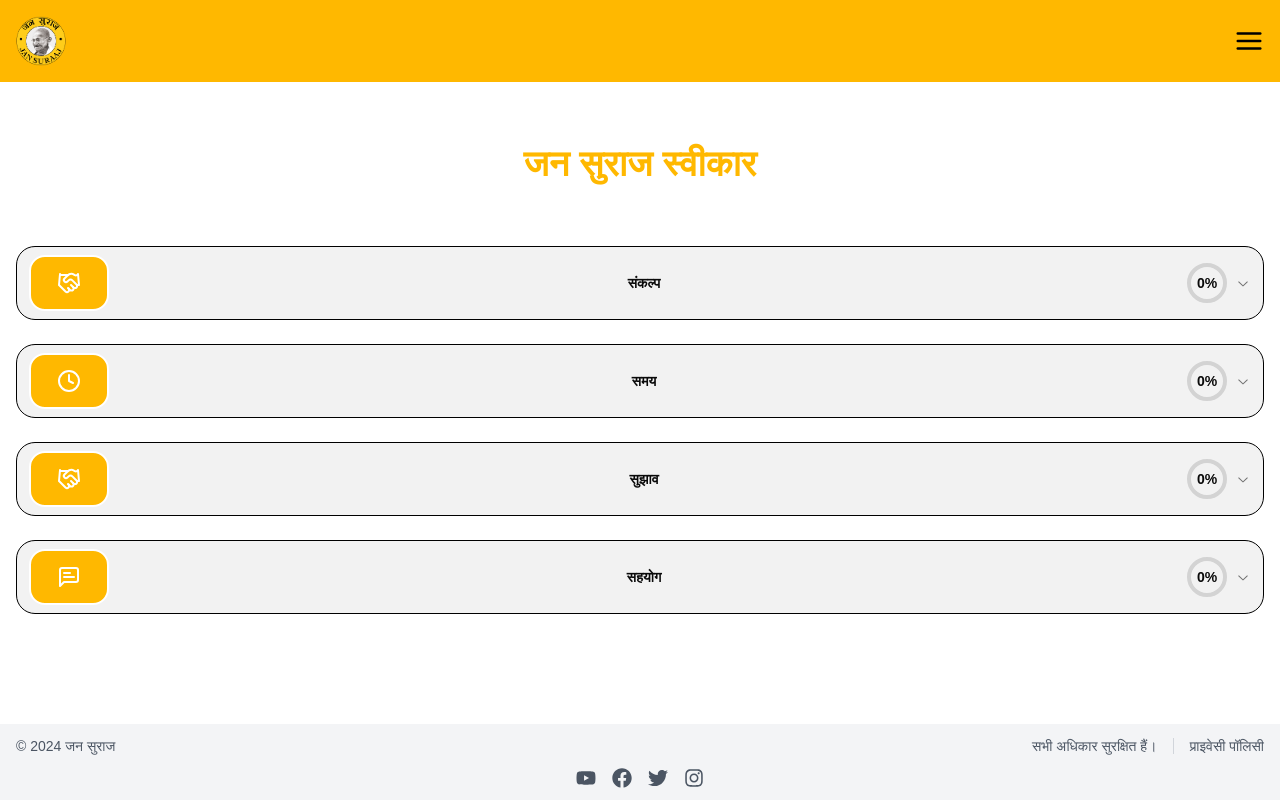
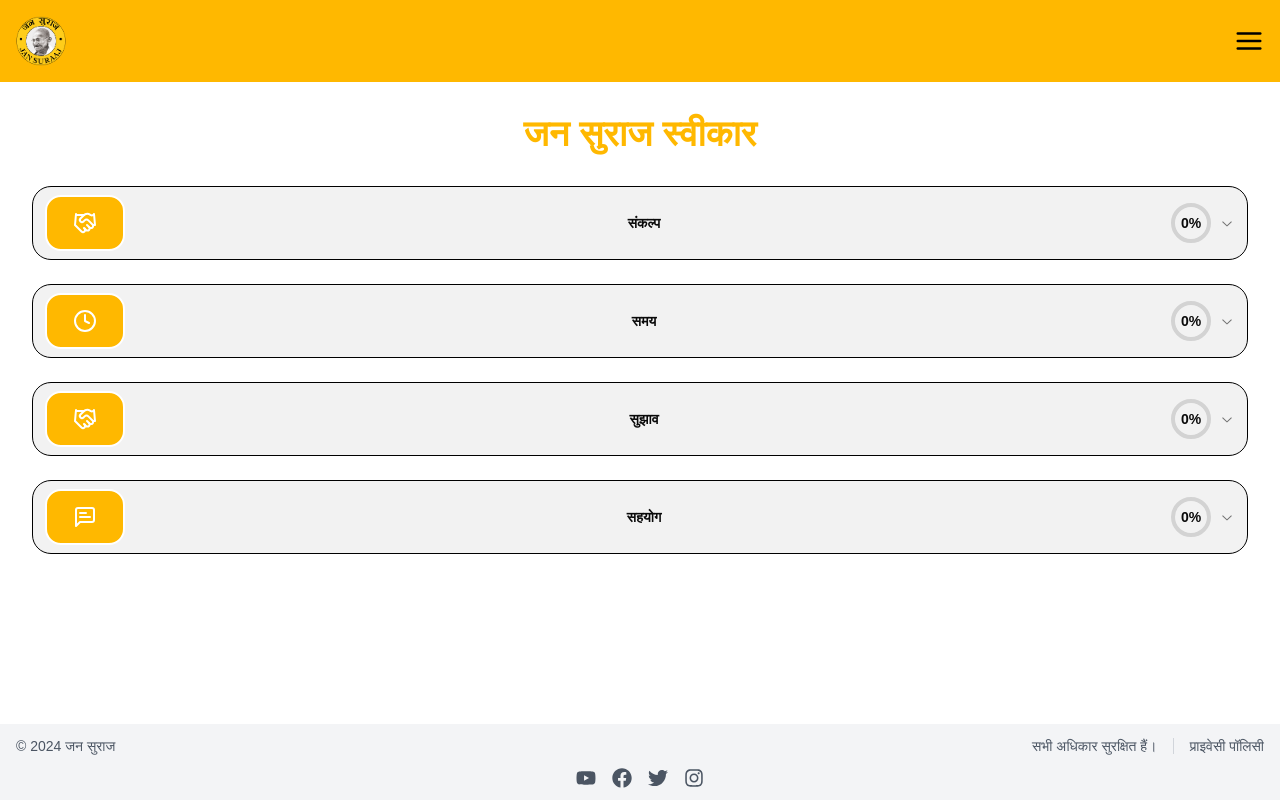
Before and after one commit to RaghavenderSingh/jsptest, a Next.js app: page /home in a window 1280 px wide. Built offline with nearby package versions, Linux system fonts and the light colour scheme.

Commit message:
added scroll area

```diff
--- a/app/home/page.tsx
+++ b/app/home/page.tsx
@@ -1,4 +1,3 @@
-import Footer from "@/components/Footer";
 import Swikar from "@/components/Swikar";
 import React from "react";
 
@@ -6,7 +5,6 @@
   return (
     <div>
       <Swikar />
-      <Footer />
     </div>
   );
 }
--- a/components/Swikar.tsx
+++ b/components/Swikar.tsx
@@ -7,43 +7,38 @@
 import { CustomAccordion } from "./accordian/Accordion";
 import Sujav from "./Sujav";
 import Shyog from "./Shyog";
+import Footer from "./Footer";
+import { ScrollArea } from "./ui/scroll-area";
 
 export default function Swikar() {
-  const [sankapPercent, setSankapPercent] = useState<number>(0);
-  const [samayPercent, setSamayPercent] = useState<number>(0);
-  const [sujavPercent, setSujavPercent] = useState<number>(0);
-  const [shyogPercent, setShyogPercent] = useState<number>(0);
+  const [sankapPercent, setSankapPercent] = useState(0);
+  const [samayPercent, setSamayPercent] = useState(0);
+  const [sujavPercent, setSujavPercent] = useState(0);
+  const [shyogPercent, setShyogPercent] = useState(0);
 
-  // Load the percentage from local storage when the component mounts
   useEffect(() => {
     const savedPercent = localStorage.getItem("sankapPercent");
     const storedSamayPercent = localStorage.getItem("samayPercent");
     const storedSujavPercent = localStorage.getItem("sujavPercent");
 
-    if (savedPercent) {
-      setSankapPercent(Number(savedPercent));
-    }
-    if (storedSamayPercent) {
-      setSamayPercent(Number(storedSamayPercent));
-    }
-    if (storedSujavPercent) {
-      setSujavPercent(Number(storedSujavPercent));
-    }
+    if (savedPercent) setSankapPercent(Number(savedPercent));
+    if (storedSamayPercent) setSamayPercent(Number(storedSamayPercent));
+    if (storedSujavPercent) setSujavPercent(Number(storedSujavPercent));
   }, []);
 
-  // Save the percentage to local storage whenever it changes
   useEffect(() => {
     localStorage.setItem("sankapPercent", sankapPercent.toString());
   }, [sankapPercent]);
 
   return (
-    <div>
+    <div className="flex flex-col h-screen">
       <Navbar />
-
-      <div className="flex flex-col justify-center items-center text-[#ffb800] px-4 mt-[62px] text-4xl font-extrabold">
+      <ScrollArea className="w-full h-full p-4">
+        <div className="flex-1 mb-20">
+          <div className="flex flex-col justify-center items-center text-[#ffb800] px-4 mt-4 text-4xl font-extrabold">
             <h1>जन सुराज स्वीकार</h1>
           </div>
-      <div className="flex flex-col w-full items-center gap-6 px-4 mt-[62px]">
+          <div className="flex flex-col w-full items-center gap-6 px-4 mt-8 pb-8">
             <CustomAccordion
               icon={<Handshake />}
               text="संकल्प"
@@ -85,5 +80,8 @@
             />
           </div>
         </div>
+      </ScrollArea>
+      <Footer />
+    </div>
   );
 }
--- /dev/null
+++ b/components/ui/scroll-area.tsx
@@ -0,0 +1,48 @@
+"use client"
+
+import * as React from "react"
+import * as ScrollAreaPrimitive from "@radix-ui/react-scroll-area"
+
+import { cn } from "@/lib/utils"
+
+const ScrollArea = React.forwardRef<
+  React.ElementRef<typeof ScrollAreaPrimitive.Root>,
+  React.ComponentPropsWithoutRef<typeof ScrollAreaPrimitive.Root>
+>(({ className, children, ...props }, ref) => (
+  <ScrollAreaPrimitive.Root
+    ref={ref}
+    className={cn("relative overflow-hidden", className)}
+    {...props}
+  >
+    <ScrollAreaPrimitive.Viewport className="h-full w-full rounded-[inherit]">
+      {children}
+    </ScrollAreaPrimitive.Viewport>
+    <ScrollBar />
+    <ScrollAreaPrimitive.Corner />
+  </ScrollAreaPrimitive.Root>
+))
+ScrollArea.displayName = ScrollAreaPrimitive.Root.displayName
+
+const ScrollBar = React.forwardRef<
+  React.ElementRef<typeof ScrollAreaPrimitive.ScrollAreaScrollbar>,
+  React.ComponentPropsWithoutRef<typeof ScrollAreaPrimitive.ScrollAreaScrollbar>
+>(({ className, orientation = "vertical", ...props }, ref) => (
+  <ScrollAreaPrimitive.ScrollAreaScrollbar
+    ref={ref}
+    orientation={orientation}
+    className={cn(
+      "flex touch-none select-none transition-colors",
+      orientation === "vertical" &&
+        "h-full w-2.5 border-l border-l-transparent p-[1px]",
+      orientation === "horizontal" &&
+        "h-2.5 flex-col border-t border-t-transparent p-[1px]",
+      className
+    )}
+    {...props}
+  >
+    <ScrollAreaPrimitive.ScrollAreaThumb className="relative flex-1 rounded-full bg-border" />
+  </ScrollAreaPrimitive.ScrollAreaScrollbar>
+))
+ScrollBar.displayName = ScrollAreaPrimitive.ScrollAreaScrollbar.displayName
+
+export { ScrollArea, ScrollBar }
--- a/package.json
+++ b/package.json
@@ -21,6 +21,7 @@
     "@radix-ui/react-icons": "^1.3.0",
     "@radix-ui/react-label": "^2.1.0",
     "@radix-ui/react-popover": "^1.1.1",
+    "@radix-ui/react-scroll-area": "^1.1.0",
     "@radix-ui/react-separator": "^1.1.0",
     "@radix-ui/react-slot": "^1.1.0",
     "@types/file-saver": "^2.0.7",
```
Also changed, not shown: 1 other file (tests, documents, lock files or other folders). Lines whose indentation alone changed are shown as unchanged.
